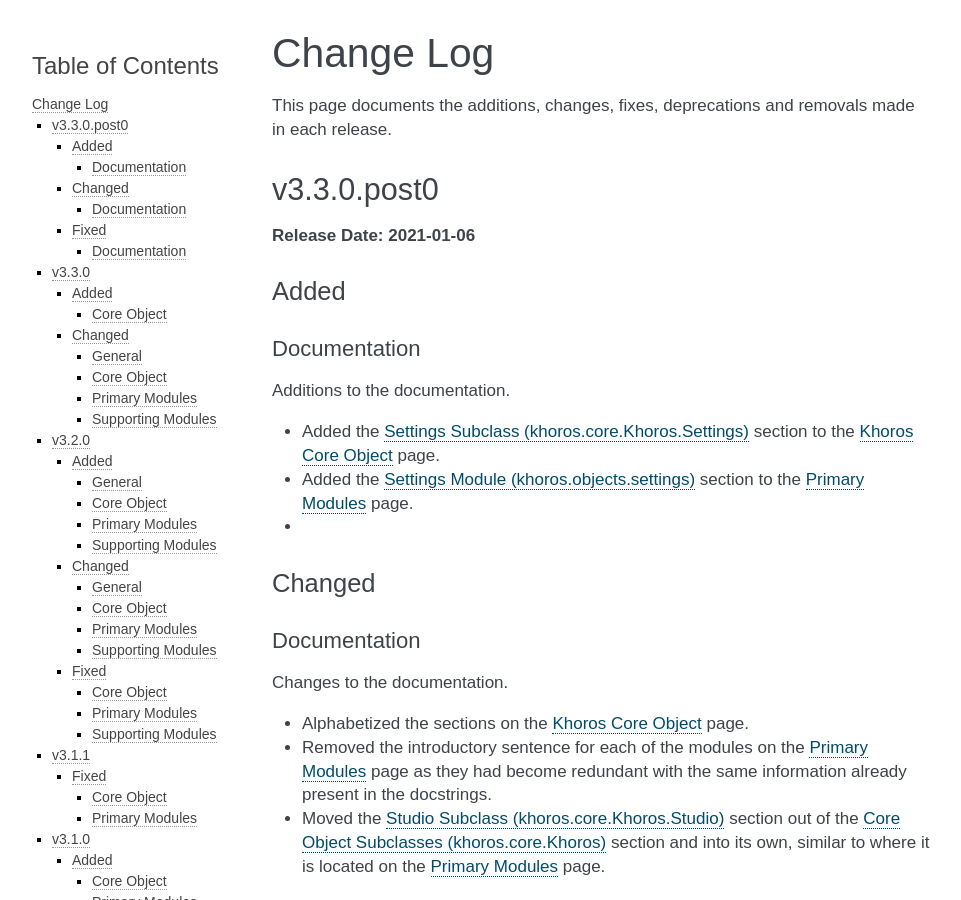
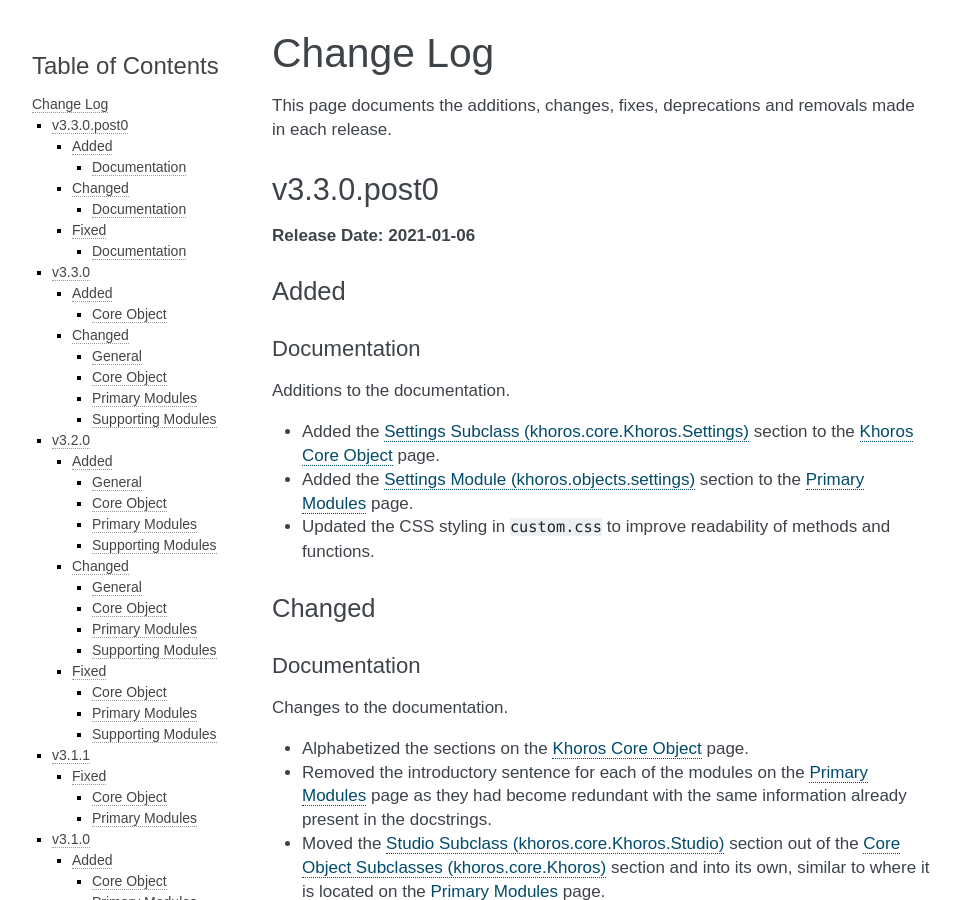
Before and after one commit to jeffshurtliff/khoros, a Sphinx documentation site: the page built from docs/changelog.rst, in a window 1280 px wide and 900 px high. Shown: the whole window, without its empty margins (148-1109 px from the left). Built offline with Sphinx 7.4.7, drawn with Linux system fonts in a browser that asks for light colours.

Commit message:
Added changes for v3.3.0.post0

```diff
--- a/docs/changelog.rst
+++ b/docs/changelog.rst
@@ -21,7 +21,7 @@
 * Added the
   :ref:`Settings Module (khoros.objects.settings) <primary-modules:Settings Module (khoros.objects.settings)>`
   section to the :doc:`Primary Modules <primary-modules>` page.
-*
+* Updated the CSS styling in ``custom.css`` to improve readability of methods and functions.
 
 Changed
 =======
```
